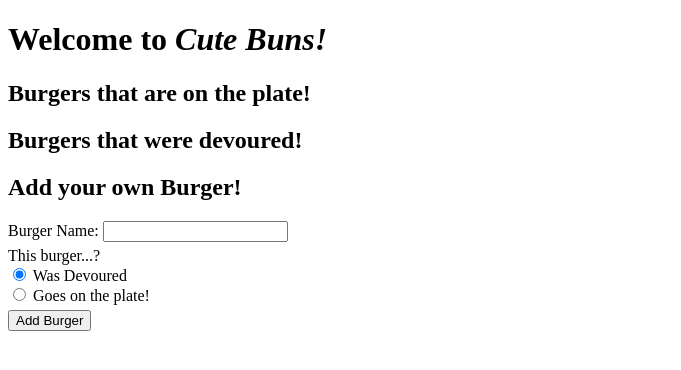
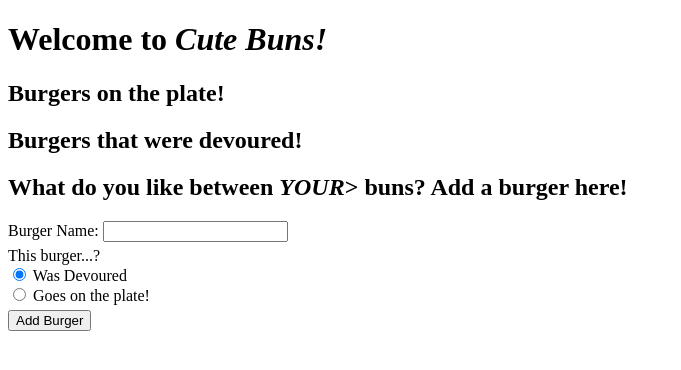
Before and after one commit to jmeggles/13_Eat_Da_Burger, a Node server app: page / in a window 1280 px wide. Shown: the top 370 px of the page, without its empty margins (0-681 px from the left). Run offline with Node 20, Linux system fonts and the light colour scheme; data that the repository does not hold is empty; some libraries are stand-ins or nearby versions.

Commit message:
changing text on main page to cute buns

```diff
--- a/views/index.handlebars
+++ b/views/index.handlebars
@@ -1,6 +1,6 @@
 <h1>Welcome to <i>Cute Buns!</i></h1>
 
-<h2>Burgers that are on the plate!</h2>
+<h2>Burgers on the plate!</h2>
 
 <ul>
   {{#each burgers}}
@@ -20,7 +20,7 @@
   {{/each}}
 </ul>
 
-<h2>Add your own Burger! </h2>
+<h2>What do you like between <i>YOUR</i>> buns?  Add a burger here! </h2>
 <form class="create-form">
 
   <div class="form-group">
```
Also changed, not shown: public/assets/images/big-buns.jpeg (added), public/assets/images/burger-wink.png (added), public/assets/images/cowboy burger.png (added), public/assets/images/cute-buns.png (added), public/assets/images/funny-burger-toungue.jpg (added), public/assets/images/muscle-burger.png (added), public/assets/images/muscle2-burger.png (added), public/assets/images/welcome-burger.png (added), 1 other file.
